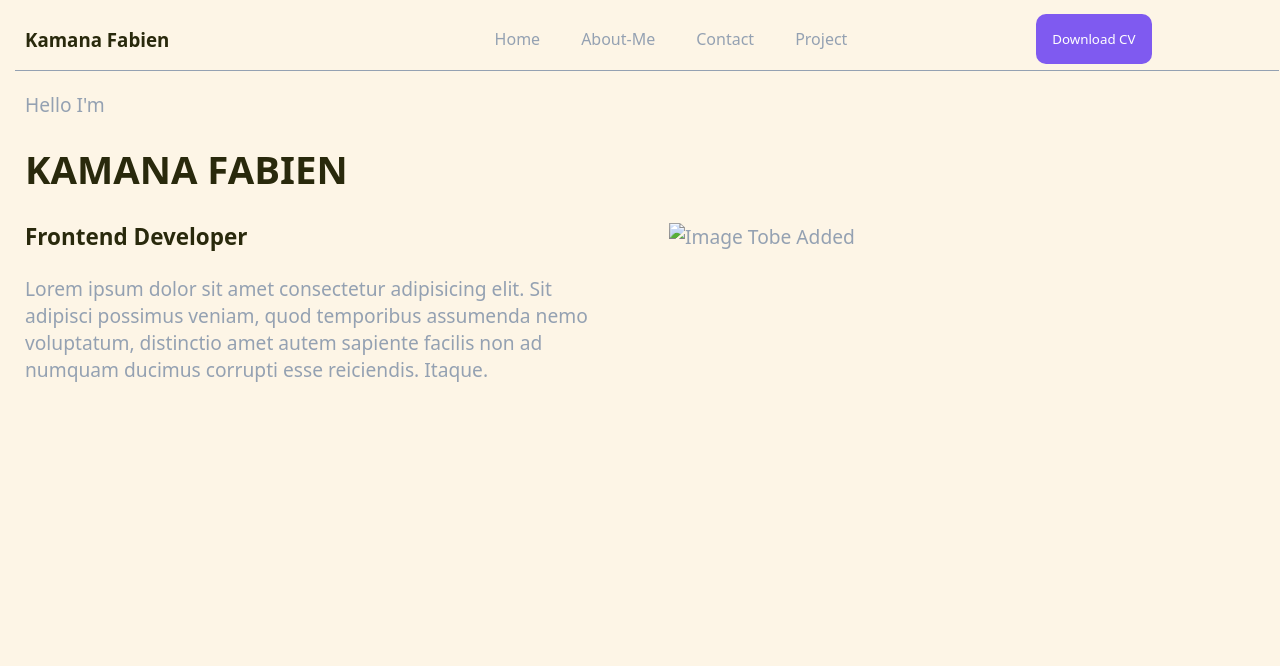
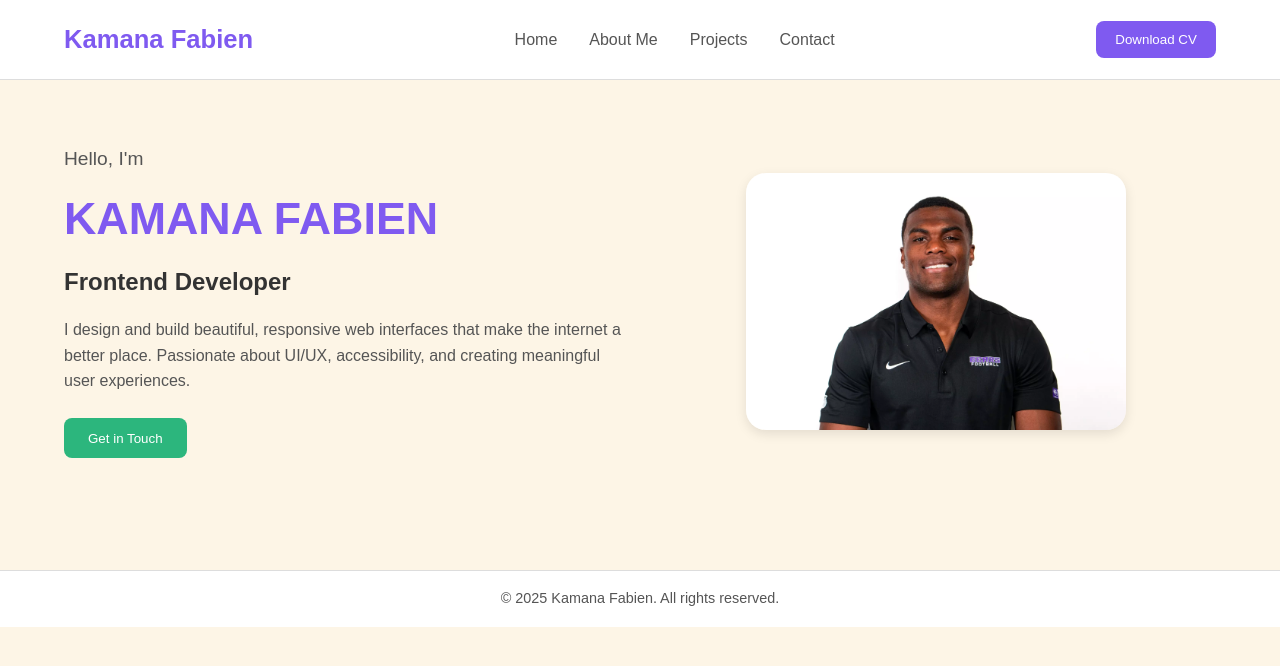
Before and after one commit to Fidele250/Portifolios, a Django app: page / in a window 1280 px wide. Shown: the top 666 px of the page. Run offline with Django 5.2, Linux system fonts and the light colour scheme.

Commit message:
fix the homepage front responsiveness

```diff
--- a/Portifolio/App/static/style.css
+++ b/Portifolio/App/static/style.css
@@ -1,81 +1,155 @@
-:root{
-    --backgroung-color : #FDF5E6;
-    --color-header : #29290c;
-    --color-paragraph : #94a1b2;
-    --color-button : #7f5af0;
-    --button-text : #fffffe;
-    --button-hover: #2cb67d;
-    --font-family :'Alan Sans'
-    --font-size:1.5px;
-
-
-
-
+:root {
+    --background-color: #FDF5E6;
+    --text-color: #333;
+    --subtext-color: #555;
+    --accent-color: #7f5af0;
+    --accent-hover: #2cb67d;
+    --white: #ffffff;
+    --font-family: 'Poppins', sans-serif;
 }
 
-/* NAVIGATION STYLING */
-
-*{
-    background-color: var(--backgroung-color);
-    color: var(--color-paragraph);
-    font-family:var(--font-family);
-    margin-left:5px;
-    margin-right: 3px;
-    font-family:var(--font-family);
-
-
-}
-h1,h2,h3,h4,h5{
-    color: var(--color-header);
+/* General Reset */
+* {
+    margin: 0;
+    padding: 0;
+    box-sizing: border-box;
+    font-family: var(--font-family);
 }
 
-.nav{
-    display: grid;
-    grid-template-columns: 20% 60% 20%;
-    border-bottom: 0.6px solid var(--color-paragraph);
-    justify-content: center;
-    align-items: center;
-    width: 100%;
+body {
+    background-color: var(--background-color);
+    color: var(--text-color);
+    line-height: 1.6;
 }
 
-.nav-navigations ul{
+/* 🌐 Navigation Bar */
+.nav {
     display: flex;
-    gap: 25px;
-    flex-wrap: wrap;
-    justify-content:center;
-    list-style: none;
-
-}
-.nav-navigations ul a{
-    text-decoration: none;
-
-}
- a:hover{
-    border-bottom: 0.3px solid var(--color-button);
+    justify-content: space-between;
+    align-items: center;
+    padding: 1.2rem 5%;
+    border-bottom: 1px solid #ddd;
+    background-color: var(--white);
+    position: sticky;
+    top: 0;
+    z-index: 100;
 }
 
-.nav-user-name #nav-header{
-    align-self: center;
+.nav-logo .brand-name {
+    font-size: 1.6rem;
+    color: var(--accent-color);
+}
 
+.nav-links ul {
+    display: flex;
+    list-style: none;
+    gap: 2rem;
+}
 
+.nav-links a {
+    text-decoration: none;
+    color: var(--subtext-color);
+    font-weight: 500;
 }
-.nav-cv-download button{
+
+.nav-links a:hover {
+    color: var(--accent-color);
+}
+
+.nav-actions .btn-cv {
+    padding: 0.7rem 1.2rem;
+    border: none;
+    border-radius: 8px;
+    background-color: var(--accent-color);
+    color: var(--white);
+    cursor: pointer;
+    transition: background-color 0.3s ease;
+}
+
+.nav-actions .btn-cv:hover {
+    background-color: var(--accent-hover);
+}
+
+/* 🏠 Hero Section */
+.hero {
+    display: grid;
+    grid-template-columns: repeat(auto-fit, minmax(300px, 1fr));
+    align-items: center;
+    gap: 2rem;
+    padding: 4rem 5%;
+}
+
+.hero-text {
+    max-width: 600px;
+}
+
+.hero-text .intro {
+    font-size: 1.2rem;
+    color: var(--subtext-color);
+}
+
+.hero-text .name {
+    font-size: 2.8rem;
+    color: var(--accent-color);
+    margin: 0.5rem 0;
+}
+
+.hero-text .title {
+    font-size: 1.5rem;
+    color: var(--text-color);
+    margin-bottom: 1rem;
+}
+
+.hero-text .bio {
+    font-size: 1rem;
+    color: var(--subtext-color);
+    margin-bottom: 1.5rem;
+}
+
+.btn-contact {
+    padding: 0.8rem 1.5rem;
+    background-color: var(--accent-hover);
+    color: var(--white);
+    border: none;
+    border-radius: 8px;
+    cursor: pointer;
+    transition: background-color 0.3s ease;
+}
+
+.btn-contact:hover {
+    background-color: var(--accent-color);
+}
+
+/* 👤 Image */
+.hero-image img {
+    width: 100%;
+    max-width: 380px;
+    border-radius: 20px;
+    box-shadow: 0 4px 12px rgba(0, 0, 0, 0.1);
+    display: block;
+    margin: auto;
+}
+
+/* 🦶 Footer */
+footer {
+    text-align: center;
     padding: 1rem;
-    background-color: var(--color-button);
-    border-radius: 10px;
-    border: transparent;
-    color: var(--button-text);
+    background-color: var(--white);
+    border-top: 1px solid #ddd;
+    margin-top: 3rem;
+    font-size: 0.9rem;
+    color: var(--subtext-color);
+}
 
+/* 📱 Responsive */
+@media (max-width: 768px) {
+    .nav-links ul {
+        gap: 1rem;
+    }
+    .hero {
+        text-align: center;
+    }
+    .hero-text {
+        margin-bottom: 2rem;
+    }
 }
-.nav-cv-download button:hover{
-    background-color: var(--button-hover);
-    cursor: pointer;
-}
-.description{
-    display: grid;
-    grid-template-columns: repeat(2,1fr);
-    gap: 2rem;
-    justify-content: center;
-    align-items: center;
-    font-size:larger;
-}
--- a/Portifolio/App/templates/Landing.html
+++ b/Portifolio/App/templates/Landing.html
@@ -1,48 +1,55 @@
+{% load static %}
 <!DOCTYPE html>
 <html lang="en">
 <head>
     <meta charset="UTF-8">
     <meta name="viewport" content="width=device-width, initial-scale=1.0">
-    <title>Landing</title>
-    <link rel="stylesheet" href="/Portifolio/App/static/style.css">
+    <title>Kamana Fabien | Portfolio</title>
 
+    <link rel="stylesheet" href="{% static 'style.css' %}">
+    <script src="{% static 'landing.js' %}"></script>
 </head>
 <body>
-<!--- Navigations --->
 
-   <div class="nav">
-        <div class="nav-user-name">
-            <h3 id="nav-header">Kamana Fabien</h3>
+    <!-- 🌐 Navigation -->
+    <header class="nav">
+        <div class="nav-logo">
+            <h2 class="brand-name">Kamana Fabien</h2>
         </div>
-        <div class="nav-navigations">
+        <nav class="nav-links">
             <ul>
-                <a href="#"><li>Home</li></a>
-                <a href=""><li>About-Me</li></a>
-                <a href=""><li>Contact</li></a>
-                <a href=""><li>Project</li></a>
+                <li><a href="#">Home</a></li>
+                <li><a href="#">About Me</a></li>
+                <li><a href="#">Projects</a></li>
+                <li><a href="#">Contact</a></li>
             </ul>
+        </nav>
+        <div class="nav-actions">
+            <button class="btn-cv">Download CV</button>
+        </div>
+    </header>
 
+    <!-- 🏠 Hero / Introduction Section -->
+    <section class="hero">
+        <div class="hero-text">
+            <p class="intro">Hello, I'm</p>
+            <h1 class="name">KAMANA FABIEN</h1>
+            <h3 class="title">Frontend Developer</h3>
+            <p class="bio">
+                I design and build beautiful, responsive web interfaces that make the internet a better place.
+                Passionate about UI/UX, accessibility, and creating meaningful user experiences.
+            </p>
+            <button class="btn-contact">Get in Touch</button>
         </div>
-        <div class="nav-cv-download">
-            <button><link rel="stylesheet" href="#">Download CV</button>
+
+        <div class="hero-image">
+            <img src="{% static 'images/image.png' %}" alt="Kamana Fabien Photo">
         </div>
-   </div>
+    </section>
 
-   <!--Descriptions-->
+    <footer>
+        <p>© 2025 Kamana Fabien. All rights reserved.</p>
+    </footer>
 
-   <div class="description">
-        <div class="word-description">
-            <p>Hello I'm</p>
-            <h1>KAMANA FABIEN</h1>
-            <h3>Frontend Developer</h3>
-            <p>Lorem ipsum dolor sit amet consectetur adipisicing elit. Sit adipisci possimus veniam, quod temporibus assumenda nemo voluptatum, distinctio amet autem sapiente facilis non ad numquam ducimus corrupti esse reiciendis. Itaque.</p>
-        </div>
-        <div class="image-description">
-            <img src="" alt="Image Tobe Added">
-        </div>
-   </div>
-
-
-    <script src="/Portifolio/App/static/landing.js"></script>
 </body>
 </html>
--- a/Portifolio/Portifolio/settings.py
+++ b/Portifolio/Portifolio/settings.py
@@ -10,6 +10,7 @@ For the full list of settings and their values, see
 https://docs.djangoproject.com/en/5.2/ref/settings/
 """
 
+import os
 from pathlib import Path
 
 # Build paths inside the project like this: BASE_DIR / 'subdir'.
@@ -115,10 +116,10 @@ USE_TZ = True
 # Static files (CSS, JavaScript, Images)
 # https://docs.djangoproject.com/en/5.2/howto/static-files/
 
-STATIC_URL = 'static/'
+STATIC_URL = '/static/'
 
 STATICFILES_DIRS = [
-    BASE_DIR/'App'/'static'
+    os.path.join(BASE_DIR, 'static'),
 ]
 
 STATIC_ROOT = BASE_DIR/'staticfiles'
```
Also changed, not shown: .virtualenv/pyvenv.cfg (deleted), Portifolio/App/static/images/image.png (added), 12 other files.
